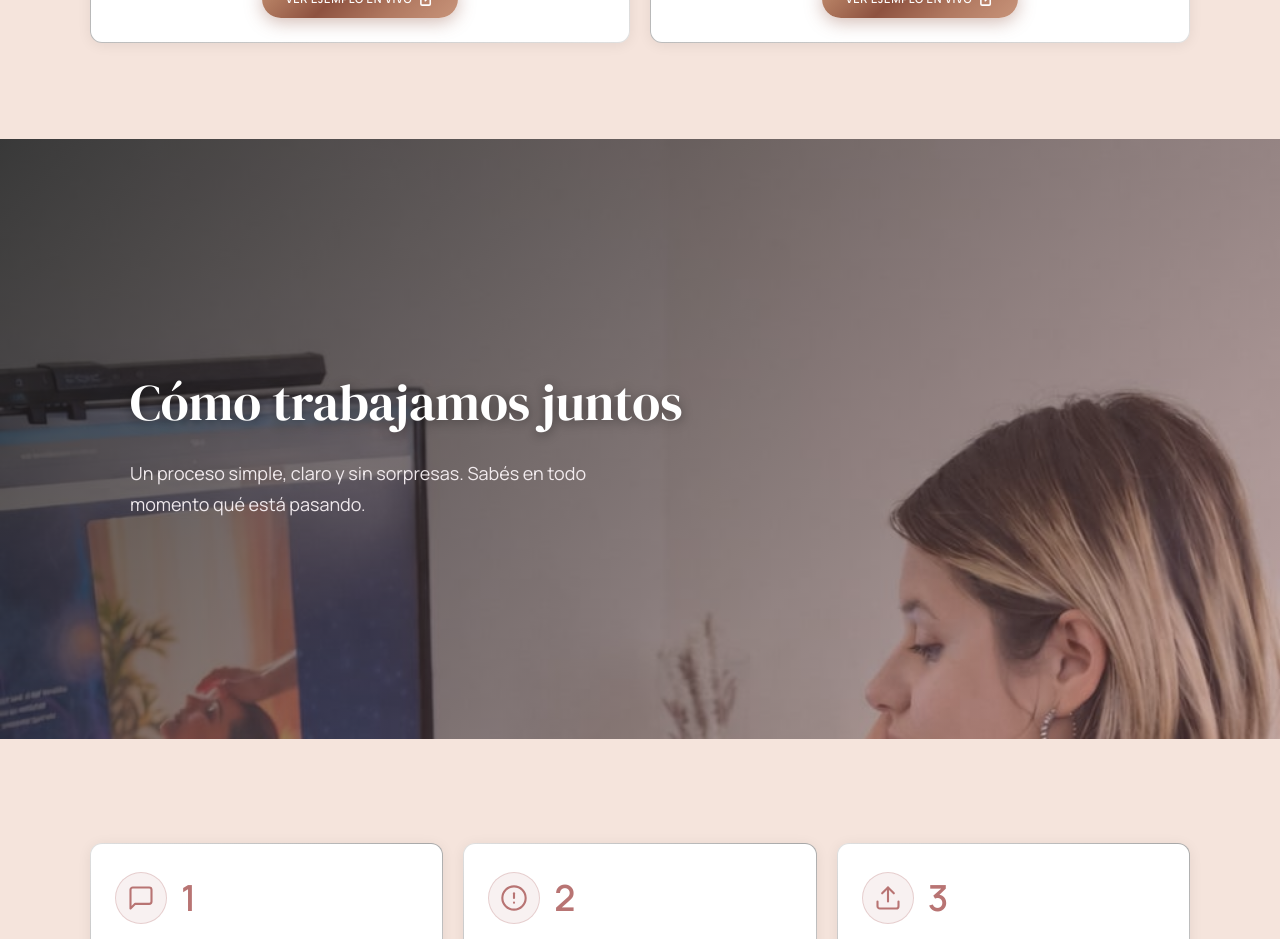
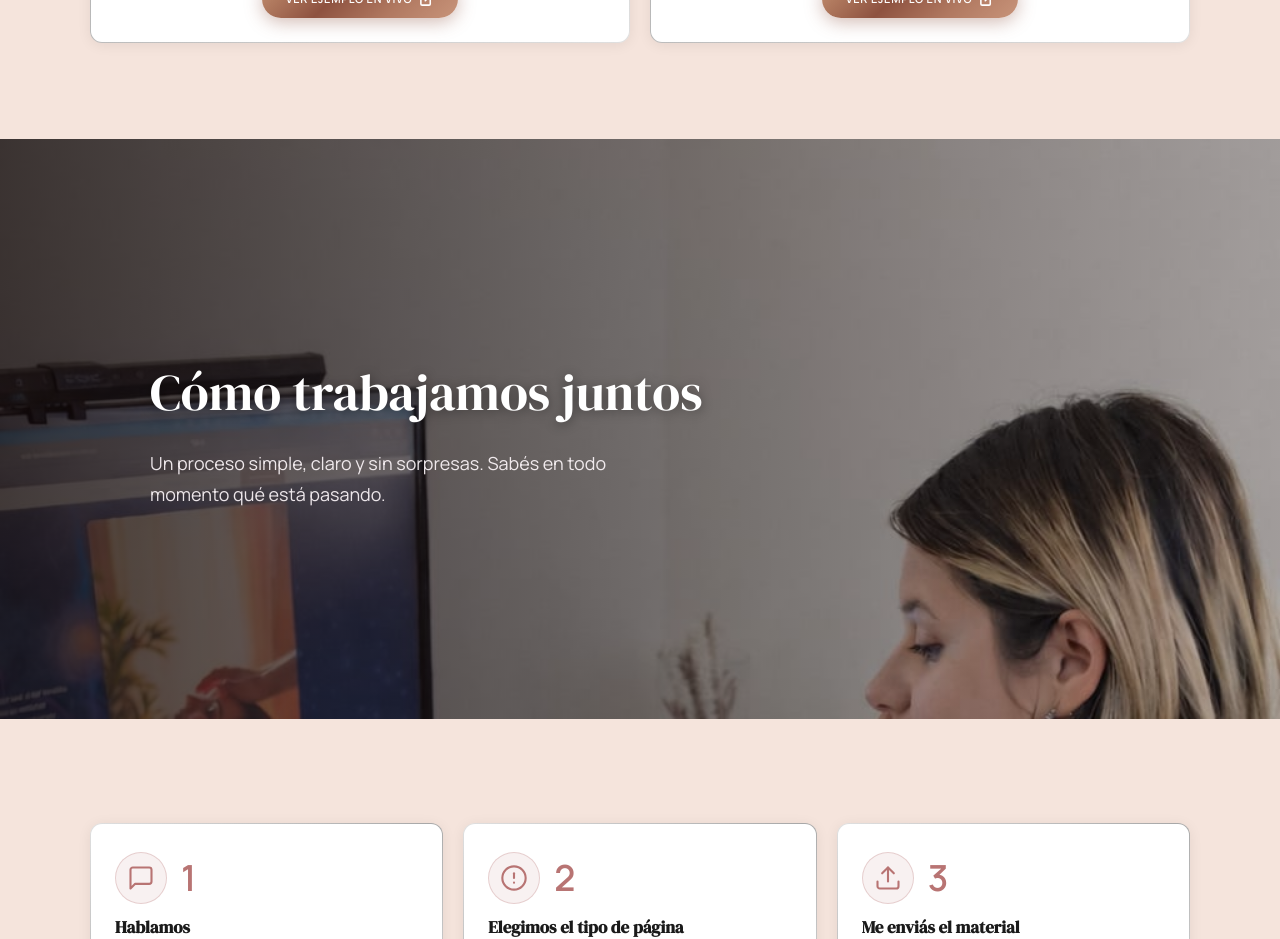
Before and after one commit to PACZKONATASHA/web-paczko, a React (Vite) app: page / in a window 1280 px wide. Shown: the part 2540-3479 px from the top of the page. Built offline with nearby package versions, Linux system fonts and the light colour scheme.

Commit message:
aregle la foto en como trabajamos juntos

```diff
--- a/src/App.css
+++ b/src/App.css
@@ -1462,8 +1462,8 @@ img { display: block; max-width: 100%; }
   display: block;
   object-fit: cover;
   object-position: center top;
-  max-height: 600px;
-  min-height: 320px;
+  max-height: 580px;
+  min-height: 520px;
 }
 
 .comoTrabajoBannerOverlay,
@@ -1475,9 +1475,10 @@ img { display: block; max-width: 100%; }
   position: absolute;
   inset: 0;
   background: linear-gradient(
-    135deg,
-    rgba(26, 26, 26, 0.82) 0%,
-    rgba(184, 116, 115, 0.32) 100%
+    to right,
+    rgba(20, 10, 8, 0.78) 0%,
+    rgba(20, 10, 8, 0.45) 55%,
+    rgba(20, 10, 8, 0.20) 100%
   );
 }
 
@@ -1487,7 +1488,7 @@ img { display: block; max-width: 100%; }
   width: 100%;
   max-width: var(--max);
   margin: 0 auto;
-  padding: 60px 40px;
+  padding: 80px 60px;
   align-self: center;
   opacity: 0;
   transform: translateY(24px);
```
